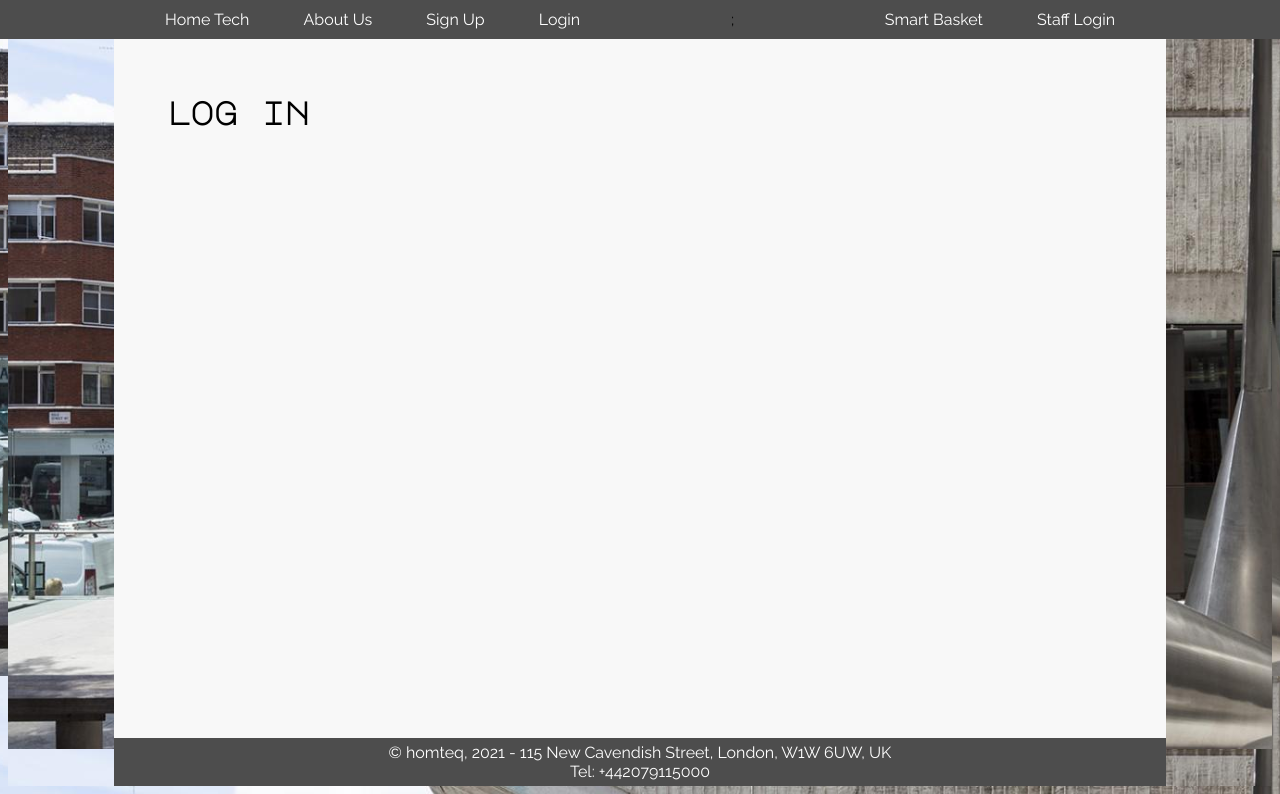
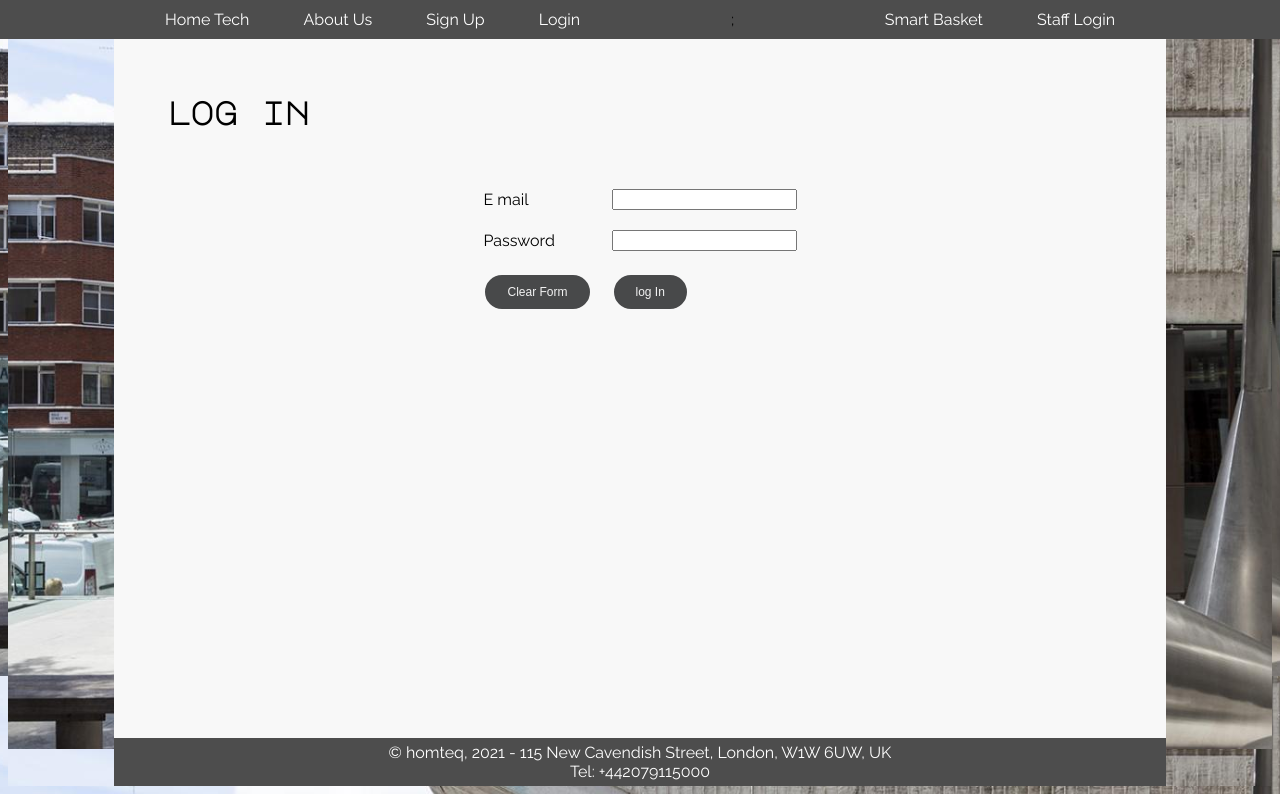
Before and after one commit to Thisath17/hometeq, a PHP site: page /login.php in a window 1280 px wide. Shown: the part 124-918 px from the top of the page. Run offline with PHP 8.4, Linux system fonts and the light colour scheme.

Commit message:
Created the login form in the HTML table

```diff
--- a/login.php
+++ b/login.php
@@ -8,7 +8,27 @@ echo "<body>";
 include ("headfile.html"); //include header layout file
 echo "<h4>".$pagename."</h4>"; //display name of the page on the web page
 
+echo "<form action ='login_process.php' method = post><br>";
+echo "<table style='border: 0px' ; align ='center'>";
 
+echo "<tr>";
+
+echo "<td style='border: 0px'><label for='email'>E mail </label></td>";   // E mail
+echo "<td style='border: 0px'><input type='text' name='email'></td>";
+echo "</tr>";
+
+echo "<td style='border: 0px'><label for='pwd'>Password </label></td>";   // Password
+echo "<td style='border: 0px'><input type='text' name='Password'></td>";
+echo "</tr>";
+
+echo"<tr>";
+echo "<td style='border: 0px'><input type=submit name='clearbtn' value='Clear Form' id='submitbtn'></td>";
+
+
+echo "<td style='border: 0px'><input type=submit name='logInbtn' value='log In' id='submitbtn'></td>";
+echo "</tr>";
+
+echo "</table>";
 
 include("footfile.html"); //include head layout
 echo "</body>";
```
